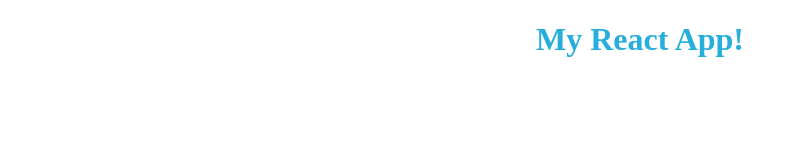
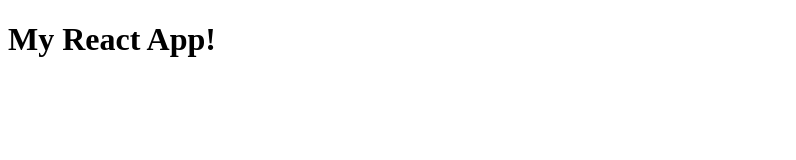
Before and after one commit to damoncrockett/wintour, a React app: page / in a window 1280 px wide. Shown: the whole page, without its empty margins (0-796 px from the left). Built offline with nearby package versions, Linux system fonts and the light colour scheme.

Commit message:
import css in index.js
Signed-off-by: damoncrockett <damoncrockett@hotmail.com>

```diff
--- a/src/assets/css/style.css
+++ b/src/assets/css/style.css
@@ -1,8 +1,3 @@
 rect:hover {
 	fill: #ff8800;
 }
-
-h1 {
-    color: #27aedb;
-    text-align: center;
-}
--- a/src/components/App.js
+++ b/src/components/App.js
@@ -1,6 +1,4 @@
 import React, { Component } from "react";
-
-import '../assets/css/style.css';
 
 class App extends Component {
     render() {
--- a/src/index.js
+++ b/src/index.js
@@ -1,5 +1,9 @@
 import React from "react";
 import ReactDOM from "react-dom";
 import App from "./components/App.js";
+import './assets/css/style.css';
 
-ReactDOM.render(<App />, document.getElementById("root"));
+ReactDOM.render(
+  <App />,
+  document.getElementById("root")
+);
```
